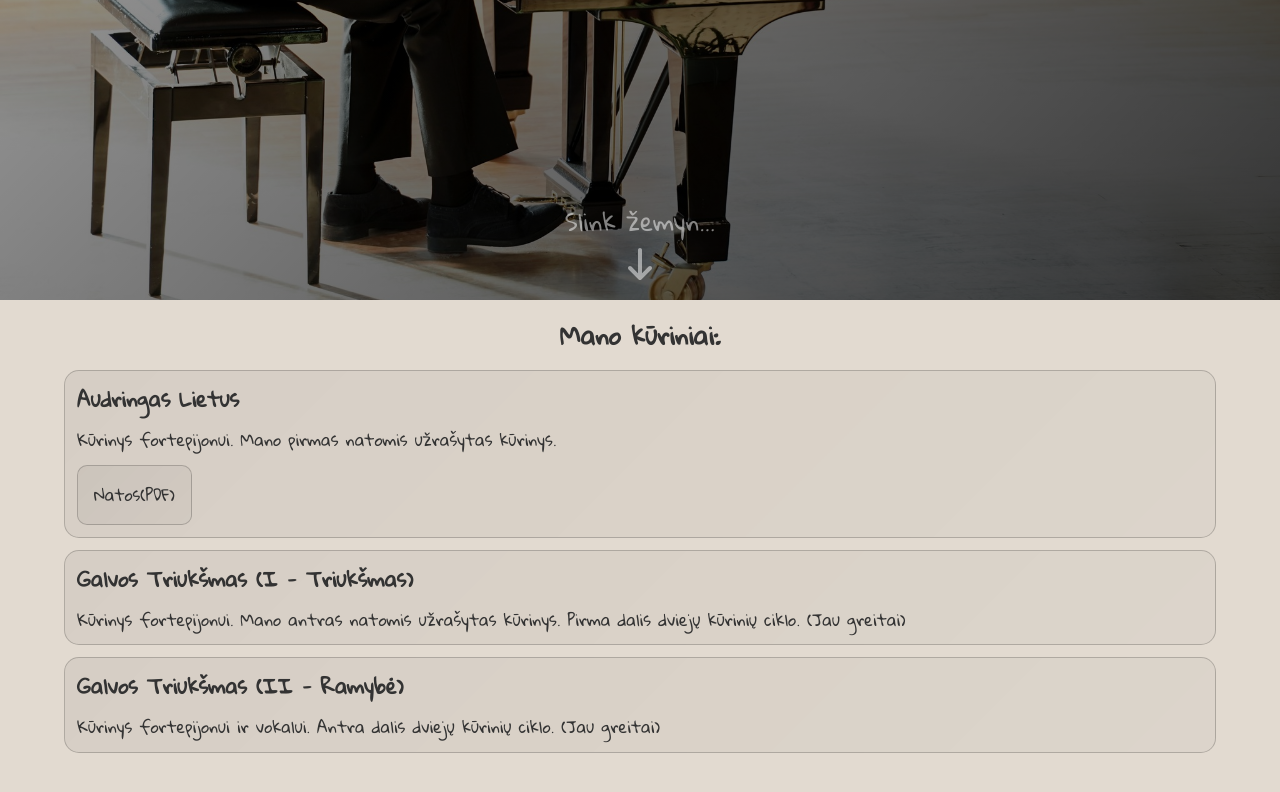
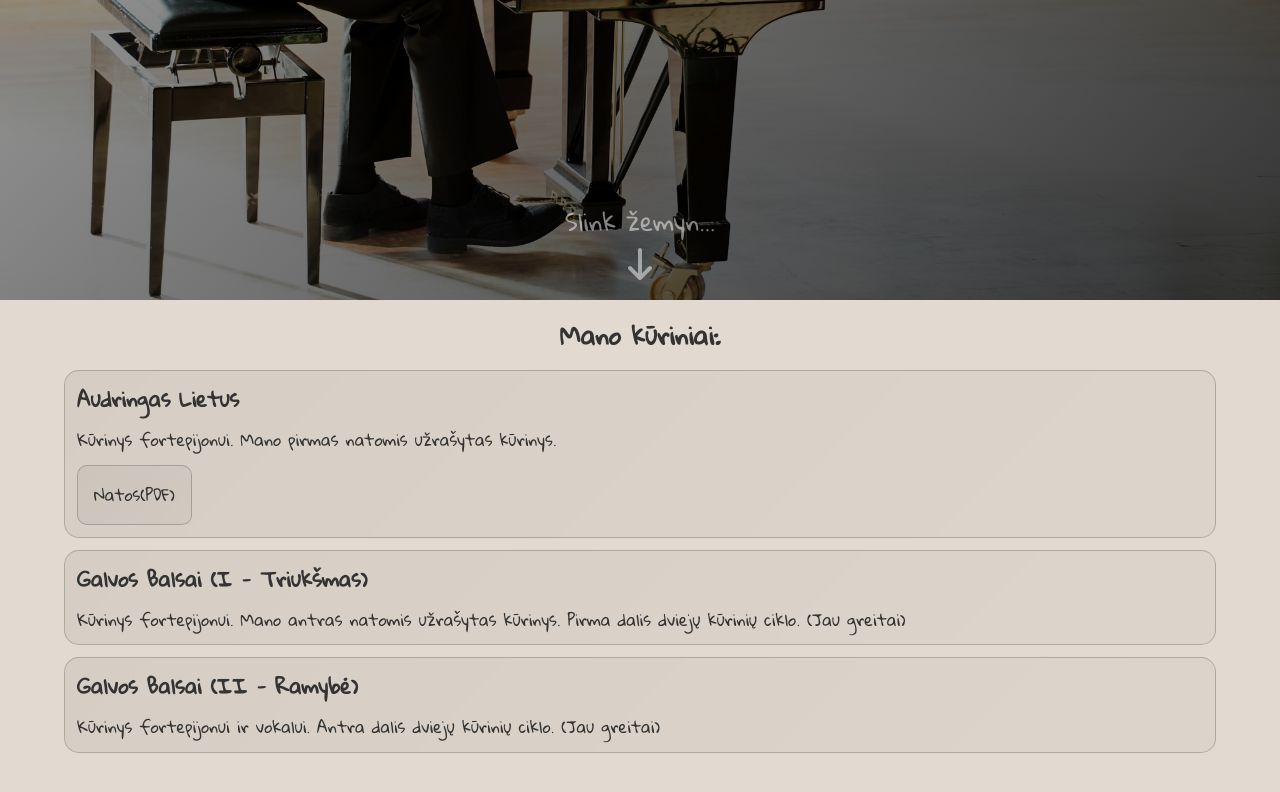
Before and after one commit to skirtingas/dks.lt, a Vue app: page /kuryba in a window 1280 px wide. Shown: the part 500-1292 px from the top of the page. Built offline with nearby package versions, Linux system fonts and the light colour scheme.

Commit message:
renamed projects

```diff
--- a/src/views/CreationsView.vue
+++ b/src/views/CreationsView.vue
@@ -17,13 +17,13 @@
         <a href="/AudringasLietus.pdf" target="_blank">Natos(PDF)</a>
       </div>
       <div class="item">
-        <h3>Galvos Triukšmas (I - Triukšmas)</h3>
+        <h3>Galvos Balsai (I - Triukšmas)</h3>
         <p>
           Kūrinys fortepijonui. Mano antras natomis užrašytas kūrinys. Pirma dalis dviejų kūrinių ciklo. (Jau greitai)
         </p>
       </div>
       <div class="item">
-        <h3>Galvos Triukšmas (II - Ramybė)</h3>
+        <h3>Galvos Balsai (II - Ramybė)</h3>
         <p>Kūrinys fortepijonui ir vokalui. Antra dalis dviejų kūrinių ciklo. (Jau greitai)</p>
       </div>
     </div>
```
